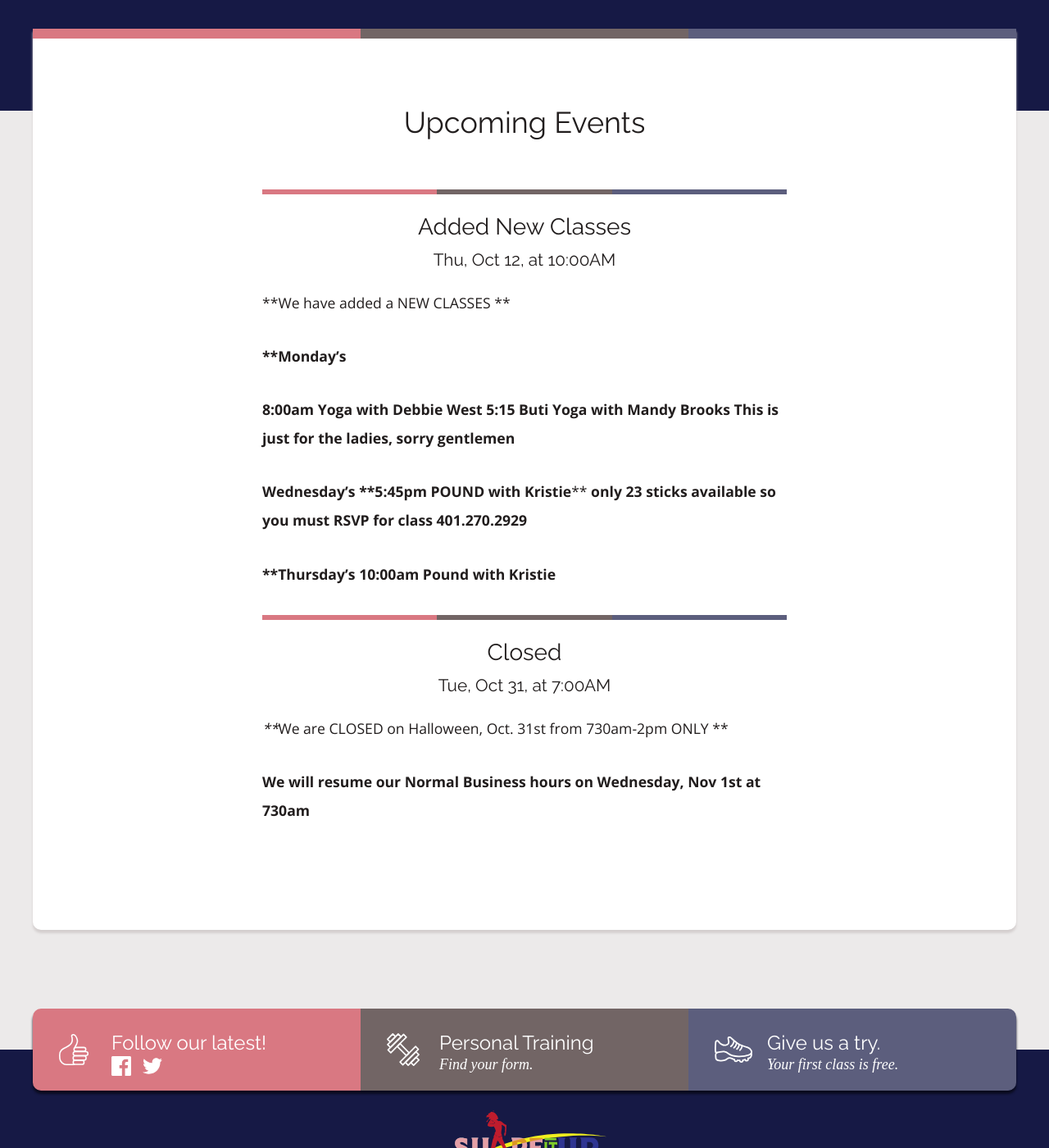
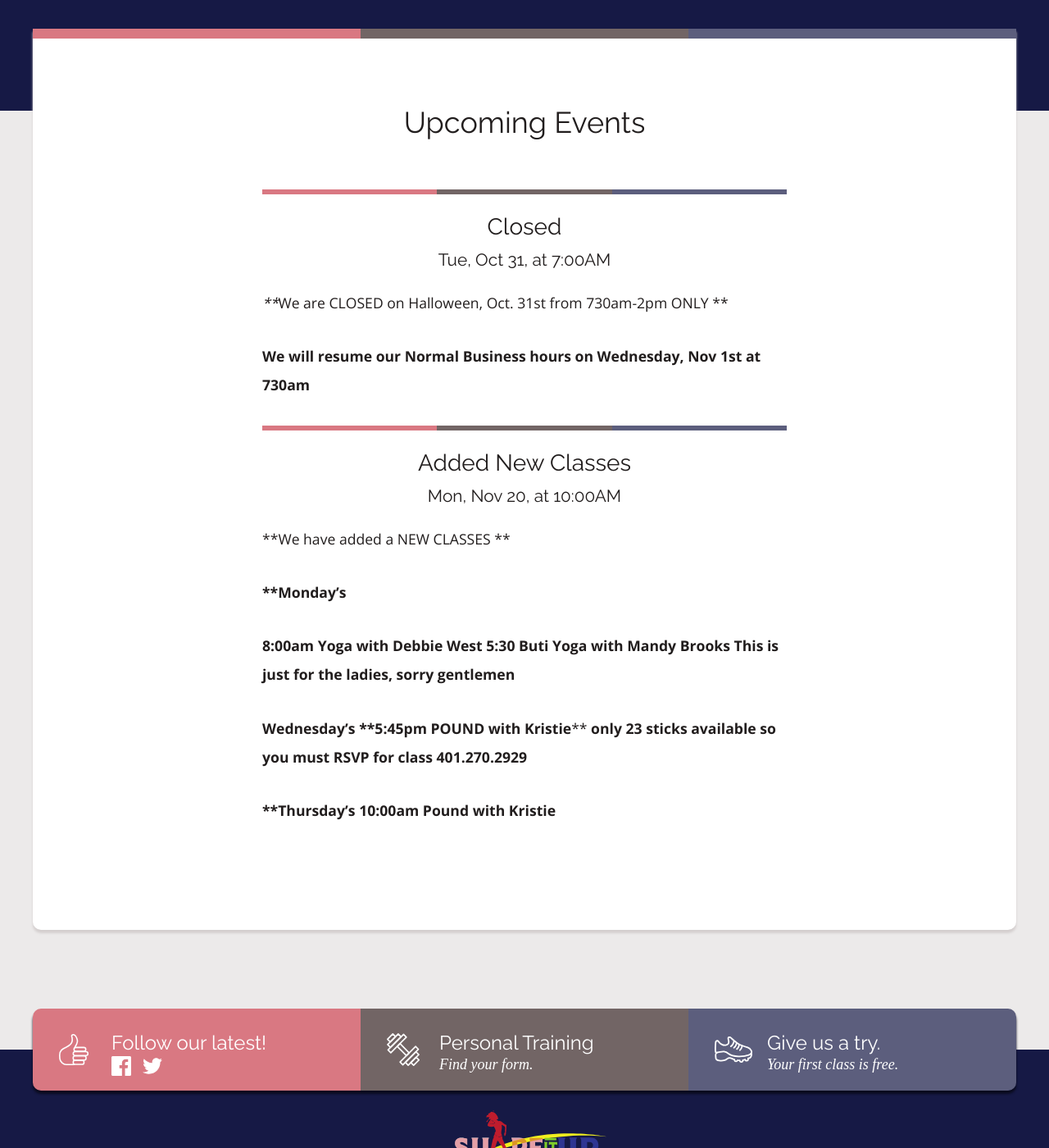
Before and after one commit to rwstone/shapeitup, a Jekyll site: the page built from events/index.md, in a window 1280 px wide and 1400 px high, scrolled down 509 px. Shown: the whole window at 82% size. Built offline with Jekyll 4.4.1, drawn with Linux system fonts in a browser that asks for light colours; some web fonts are replaced.

Commit message:
Updated Pound & Buti Yoga

```diff
--- a/_events/Pound & Buti Yoga.markdown
+++ b/_events/Pound & Buti Yoga.markdown
@@ -41,7 +41,7 @@ tags:
 - "#Halloween"
 - "#butiyoga"
 has_time_and_date: true
-event_date: 2017-10-12 10:00:00 -04:00
+event_date: 2017-11-20 10:00:00 -05:00
 event_end_date: 2017-11-30 23:59:00 -05:00
 class: 'POUND: Rockout. Workout'
 ---
@@ -51,7 +51,7 @@ class: 'POUND: Rockout. Workout'
 ****Monday's**
 
 **8:00am Yoga with Debbie West**
-**5:15 Buti Yoga with Mandy Brooks**
+**5:30 Buti Yoga with Mandy Brooks**
 **This is just for the ladies, sorry gentlemen**
 
 **Wednesday's**
```
